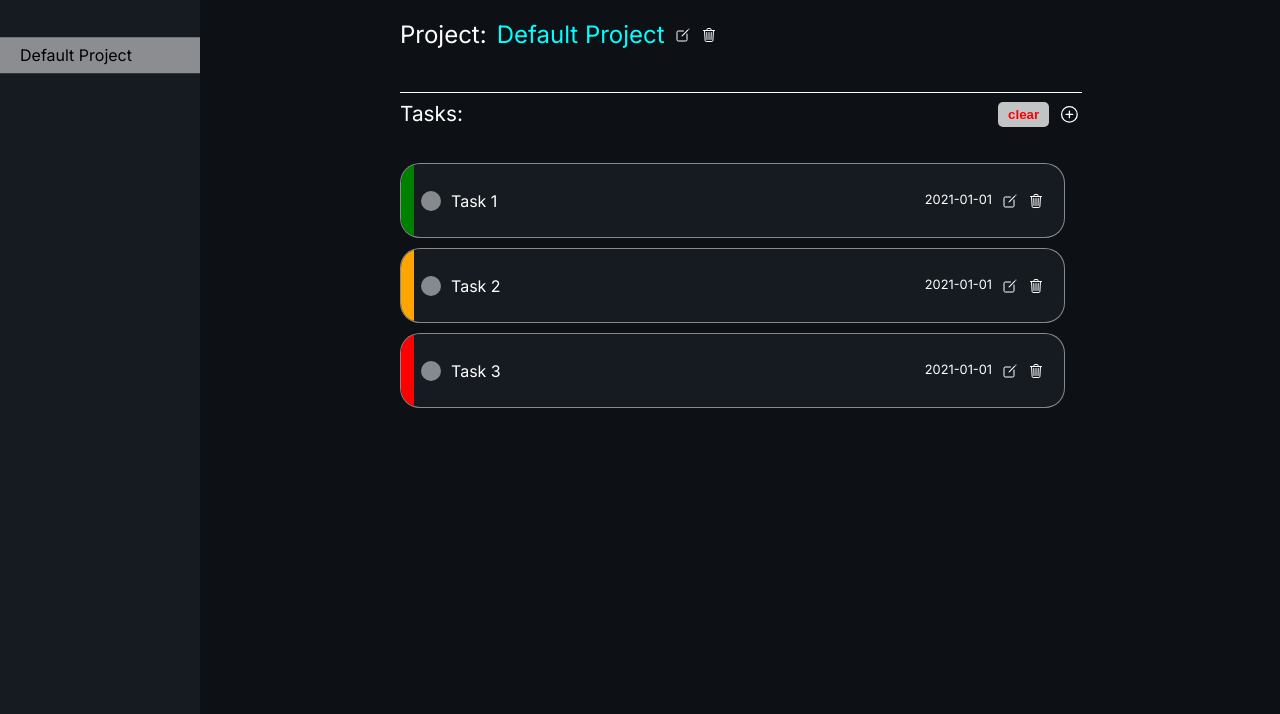
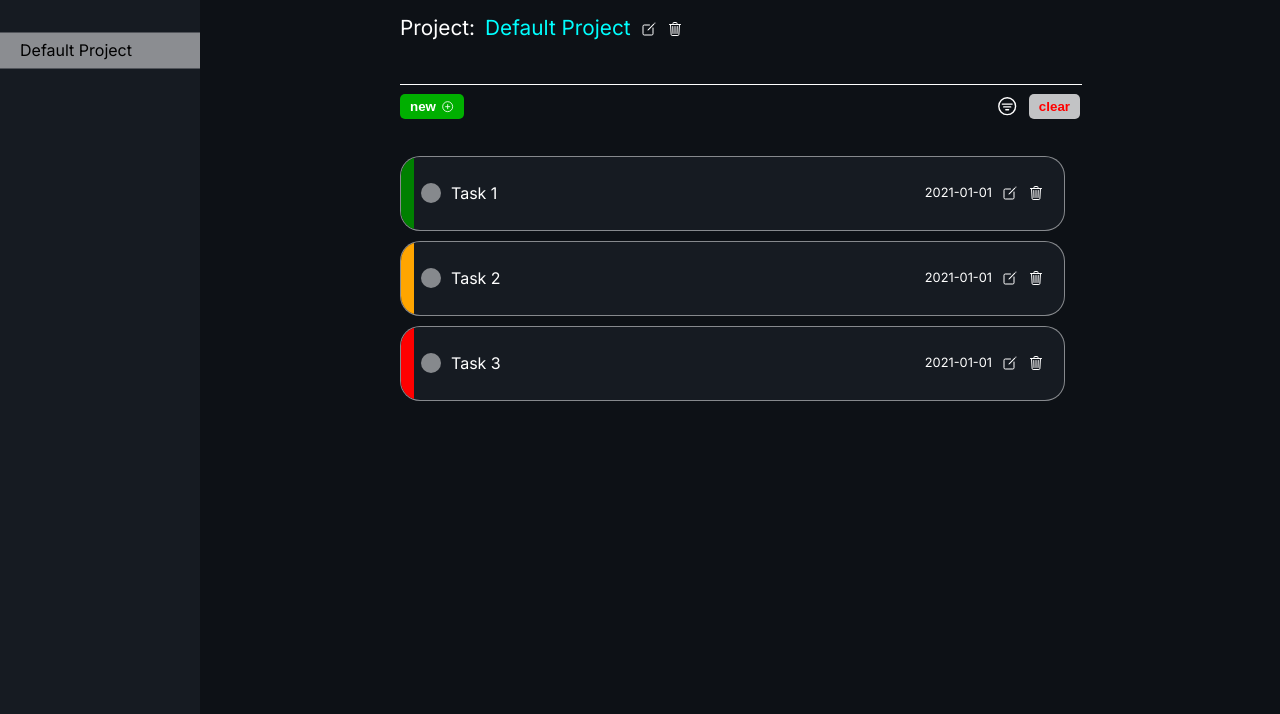
Before and after one commit to WebDvProjects/TodoApp, a website built with webpack: page src/templates/index.html in a window 1280 px wide. Shown: the part 86-800 px from the top of the page. Built offline with nearby package versions, Linux system fonts and the light colour scheme.

Commit message:
Implemented localstorage

```diff
--- a/package.json
+++ b/package.json
@@ -27,5 +27,8 @@
     "webpack": "^5.75.0",
     "webpack-cli": "^5.0.1",
     "webpack-dev-server": "^4.11.1"
+  },
+  "dependencies": {
+    "date-fns": "^2.29.3"
   }
 }
--- a/src/css/styles.css
+++ b/src/css/styles.css
@@ -53,9 +53,9 @@ header.header {
 }
 
 .title-logo {
-  font-size: 1.5rem;
+  font-size: 1.2rem;
   border-radius: 5px;
-  padding: 5px 10px;
+  padding: 5px 5px;
   background-color: aqua;
   color: #000;
 
@@ -275,7 +275,7 @@ textarea {
 }
 
 .main .project-title {
-  font-size: 1.5rem;
+  font-size: 1.3rem;
   padding: 5px 0;
   white-space: nowrap;
 
@@ -312,31 +312,36 @@ textarea {
   align-items: center;
   /* justify-content: space-between; */
   gap: 10px;
-
-  font-size: 1.3rem;
 }
 
-.task-area-header ion-icon {
+.add-new-task-btn,
+.clear-all-btn {
   cursor: pointer;
+  border: none;
+  padding: 5px 10px;
+  border-radius: 5px;
+  font-weight: bold;
 }
 
-.task-area-header ion-icon:hover {
-  --ionicon-stroke-width: 40px;
-  transform: scale(1.1);
-}
-
-div:has(+ .clear-all-btn) {
-  flex-grow: 1;
+.add-new-task-btn {
+  display: flex;
+  align-items: center;
+  gap: 5px;
+  color: #fff;
+  background-color: rgb(0, 175, 0);
+  margin: 0 auto;
+  margin-left: 0;
 }
 
 .clear-all-btn {
   color: red;
-  cursor: pointer;
-  border: none;
   padding: 5px 10px;
   background-color: rgba(255, 255, 255, 0.748);
-  border-radius: 5px;
-  font-weight: bold;
+}
+
+.filter-btn {
+  font-size: 1.4rem;
+  cursor: pointer;
 }
 
 .task-area-content {
--- a/src/layout/main-content.js
+++ b/src/layout/main-content.js
@@ -1,6 +1,7 @@
 import { projectLibrary } from "../projects";
 import { projectEntryForm, addProjectListItem } from "./sidebar";
 import { getPopupMenu } from "./popup-menu";
+import { fetchFromLocalStorage } from "../storage";
 
 const main = document.createElement("main");
 main.classList.add("main");
@@ -17,10 +18,6 @@ taskAreaHeader.classList.add("task-area-header");
 const taskAreaContent = document.createElement("div");
 taskAreaContent.classList.add("task-area-content");
 
-// task area header
-const taskAreaTitle = document.createElement("div");
-taskAreaTitle.textContent = "Tasks:";
-
 const clearAllBtn = document.createElement("button");
 clearAllBtn.classList.add("clear-all-btn");
 clearAllBtn.innerHTML = "clear";
@@ -29,8 +26,9 @@ clearAllBtn.onclick = () => {
   displayTasks();
 };
 
-export const addNewTaskBtn = document.createElement("ion-icon");
-addNewTaskBtn.setAttribute("name", "add-circle-outline");
+const addNewTaskBtn = document.createElement("button");
+addNewTaskBtn.innerHTML =
+  "new <ion-icon  name='add-circle-outline'></ion-icon>";
 addNewTaskBtn.classList.add("add-new-task-btn");
 addNewTaskBtn.onclick = (e) => {
   e.stopPropagation();
@@ -54,7 +52,12 @@ addNewTaskBtn.onclick = (e) => {
   taskMenu.showMenu();
 };
 
-taskAreaHeader.append(taskAreaTitle, clearAllBtn, addNewTaskBtn);
+const filterBtn = document.createElement("ion-icon");
+filterBtn.setAttribute("name", "filter-circle-outline");
+filterBtn.classList.add("filter-btn");
+filterBtn.onclick = (e) => {};
+
+taskAreaHeader.append(addNewTaskBtn, filterBtn, clearAllBtn);
 
 // task area content
 const taskContentWrapper = document.createElement("div");
@@ -183,13 +186,14 @@ function displayTasks() {
 
 function sortTasks(filter) {}
 
-export function addNewTask(name, description, dueDate, priority) {
+export function addNewTask(name, description, dueDate, priority, isDone) {
   projectLibrary.addProjectTask(
     currentProjectId,
     name,
     description,
     dueDate,
-    priority
+    priority,
+    isDone
   );
   // update task area
   displayTasks();
@@ -287,9 +291,41 @@ function createNewProject(name) {
 }
 
 window.onload = () => {
-  // create default project
-  createNewProject("Default Project");
-  addNewTask("Task 1", "Default Task Description", "2021-01-01", "low");
-  addNewTask("Task 2", "Default Task Description", "2021-01-01", "medium");
-  addNewTask("Task 3", "Default Task Description", "2021-01-01", "high");
+  const storage = fetchFromLocalStorage("projects");
+  /*
+    Format:
+    {
+        project_id: "project": project_object, "tasks": {task_id: task_object, ...},
+    }
+
+    Format of the project object is as:
+    project: {name: "Project Name", id: "project id"}
+
+    the task object is as:
+    tasks: {
+        task_id: {name: "task name", description: "task description", dueDate: "due date", priority: "priority", done: false/true},
+    */
+
+  // create default project if there is no project in storage
+  if (!!!storage) {
+    createNewProject("Default Project");
+    addNewTask("Task 1", "Default Task Description", "2021-01-01", "low");
+    addNewTask("Task 2", "Default Task Description", "2021-01-01", "medium");
+    addNewTask("Task 3", "Default Task Description", "2021-01-01", "high");
+  } else {
+    const storageKeys = Object.keys(storage);
+    // load projects from storage
+    for (const projectId of storageKeys) {
+      const project = storage[projectId]["project"];
+      const tasks = storage[projectId]["tasks"];
+      createNewProject(project.name); // the currentprojectID is being set
+      const taskKeys = Object.keys(tasks);
+      // add tasks to project
+      for (const taskId of taskKeys) {
+        const task = tasks[taskId];
+        addNewTask(task.name, task.description, task.dueDate, task.priority);
+      }
+    }
+    console.log("loaded from storage: ", storageKeys);
+  }
 };
--- a/src/projects.js
+++ b/src/projects.js
@@ -1,3 +1,5 @@
+import { updateLocalStorage } from "./storage";
+
 const project = (name, id, tasks = {}) => {
   var tasks = tasks;
   /* Initial starting id will be -1 + 1 = 0
@@ -8,17 +10,20 @@ const project = (name, id, tasks = {}) => {
   let projectName = name;
 
   // add/update task
-  function addTask(name, description, dueDate, priority, task_id = taskId++) {
-    tasks[task_id] = task(taskId, name, description, dueDate, priority);
+  function addTask(
+    name,
+    description,
+    dueDate,
+    priority,
+    status = false,
+    task_id = taskId++
+  ) {
+    tasks[task_id] = task(taskId, name, description, dueDate, priority, status);
     return task_id;
   }
 
   function updateTask(id, name, description, dueDate, priority, status) {
     tasks[id] = task(id, name, description, dueDate, priority, status);
-  }
-
-  function copyTasks(taskList) {
-    tasks = taskList;
   }
 
   function toggleTaskStatus(taskId) {
@@ -81,13 +86,21 @@ const task = (id, name, description, dueDate, priority, status = false) => {
 
   function toggleStatus(done) {
     completed = done ?? !completed;
+    console.log(completed);
   }
 
   function isComplete() {
     return completed;
   }
 
-  return { name, description, dueDate, priority, isComplete, toggleStatus };
+  return {
+    name,
+    description,
+    dueDate,
+    priority,
+    isComplete,
+    toggleStatus,
+  };
 };
 
 let idCounter = 0;
@@ -97,10 +110,13 @@ export const projectLibrary = (() => {
   // todo: change to updateProject
   const addProject = function (project) {
     projects[project.id] = project;
+    updateStorage();
   };
   const addNewProject = (name) => {
     const newProject = project(name, idCounter++);
     addProject(newProject);
+    updateStorage();
+
     return newProject.id;
   };
   const getProject = function (id) {
@@ -109,6 +125,7 @@ export const projectLibrary = (() => {
 
   const updateProject = function (id, name) {
     projects[id] = project(name, id, projects[id].getTasks());
+    updateStorage();
   };
 
   const updateProjectTask = function (
@@ -128,44 +145,58 @@ export const projectLibrary = (() => {
       priority,
       status
     );
+    updateStorage();
   };
 
   const toggleTaskStatus = function (projectId, taskId) {
     projects[projectId].toggleTaskStatus(taskId);
+    updateStorage();
   };
 
   const deleteProject = function (id) {
     delete projects[id];
+    updateStorage();
   };
 
   // creats a new project task and returns the task id
   const addProjectTask = function (projectId, ...taskDetails) {
-    return projects[projectId].addTask(...taskDetails);
+    const newTaskId = projects[projectId].addTask(...taskDetails);
+    updateStorage();
+
+    return newTaskId;
   };
 
   const getProjectTasks = function (projectId) {
-    return projects[projectId].getTasks();
+    const tasks = projects[projectId].getTasks();
+    updateStorage();
+
+    return tasks;
   };
 
   const removeProjectTask = function (projectId, taskId) {
     const project = projects[projectId];
     project.removeTask(taskId);
+    updateStorage();
   };
 
   const removeProject = function (id) {
     delete projects[id];
+    updateStorage();
   };
 
-  const removeTask = function (projectId, taskId) {
-    projects[projectId].removeTask(taskId);
-  };
+  // const removeTask = function (projectId, taskId) {
+  //   projects[projectId].removeTask(taskId);
+
+  // };
 
   const clearAllProjectTasks = function (projectId) {
     projects[projectId].clearAllTasks();
+    updateStorage();
   };
 
   const markAllTasksDone = function (projectId) {
     projects[projectId].markAllTasksDone();
+    updateStorage();
   };
 
   const getProjects = function () {
@@ -174,6 +205,28 @@ export const projectLibrary = (() => {
   const size = function () {
     return Object.keys(projects).length;
   };
+
+  function updateStorage() {
+    const storageStructure = {};
+    // structure = projects: {project1: {task1: {name: "task1", ...}, task2: {...}}, project2: {...}}
+    Object.keys(projects).forEach((key) => {
+      storageStructure[key] = {
+        project: projects[key],
+        tasks: (function () {
+          const tasks = {};
+          // loop through each task and add it to the tasks object while adding the done property
+          // we do this because the task factory only returns a function for getting the done propert
+          // which apparently is not serializable by JSON.stringify
+          Object.keys(projects[key].getTasks()).forEach((taskId) => {
+            const task = projects[key].getTask(taskId);
+            tasks[taskId] = Object.assign(task, { done: task.isComplete() });
+          });
+          return tasks;
+        })(),
+      };
+    });
+    updateLocalStorage("projects", storageStructure);
+  }
 
   return {
     addProject,
@@ -189,21 +242,8 @@ export const projectLibrary = (() => {
     deleteProject,
     updateProjectTask,
     toggleTaskStatus,
-    removeTask,
+    // removeTask,
     clearAllProjectTasks,
     markAllTasksDone,
   };
 })();
-
-// creates a new project and adds the project list item to the sidebar
-// export function createProject(name, description = "") {
-//   const newProject = project(name, idCounter, description);
-//   // add project to library
-//   projectLibrary.addProject(newProject);
-
-//   return idCounter++;
-// }
-
-// export function getProjectLibrary() {
-//   return projectLibrary;
-// }
--- /dev/null
+++ b/src/storage.js
@@ -0,0 +1,15 @@
+// adds storage to local storage if first time otherwise updates it
+export function updateLocalStorage(key, value) {
+  localStorage[key] = JSON.stringify(value);
+}
+
+// returns the stored objects and parses it to JS object
+export function fetchFromLocalStorage(key) {
+  /*
+    Format:
+    {
+        project_id: project_object, project_tasks: {task_id: task_object, ...},
+    }
+    */
+  return JSON.parse(localStorage.getItem(key));
+}
```
Also changed, not shown: src/layout/date-component.js (added, +39 -0 lines), 1 other file.
